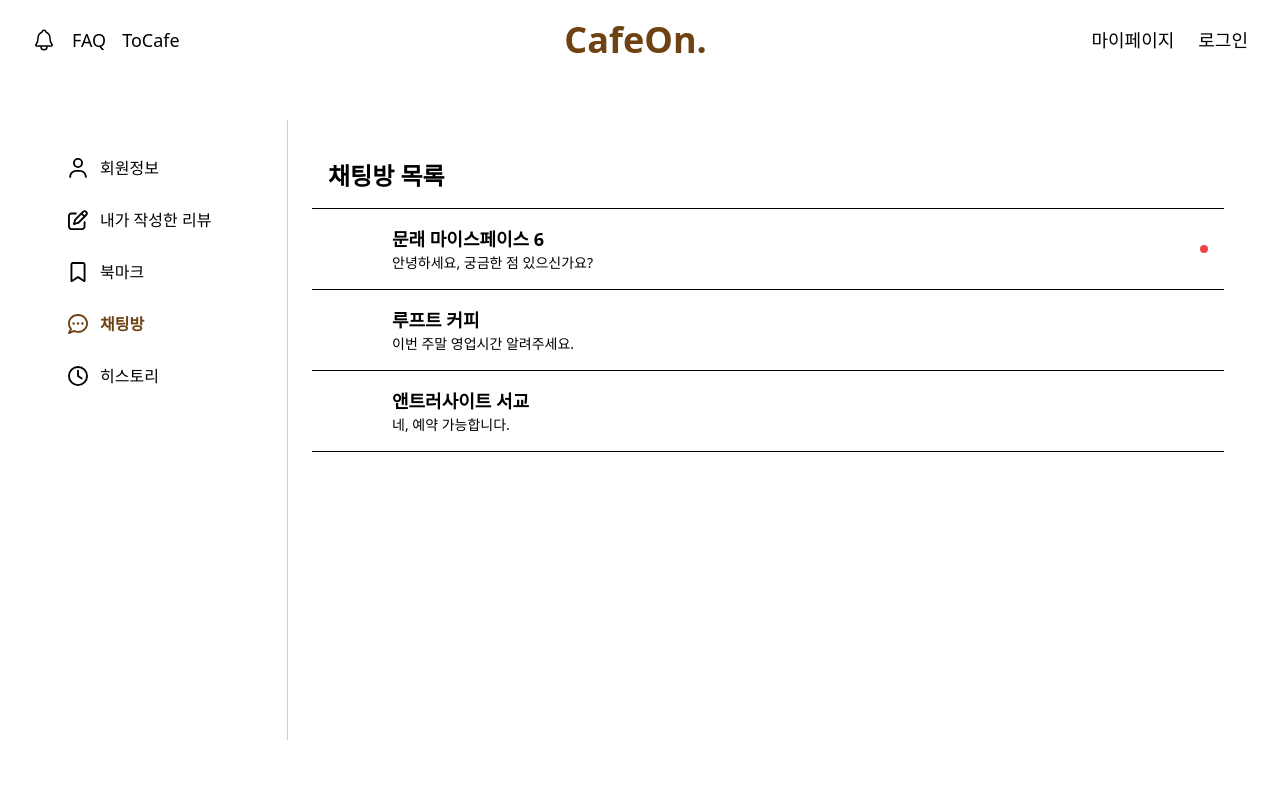
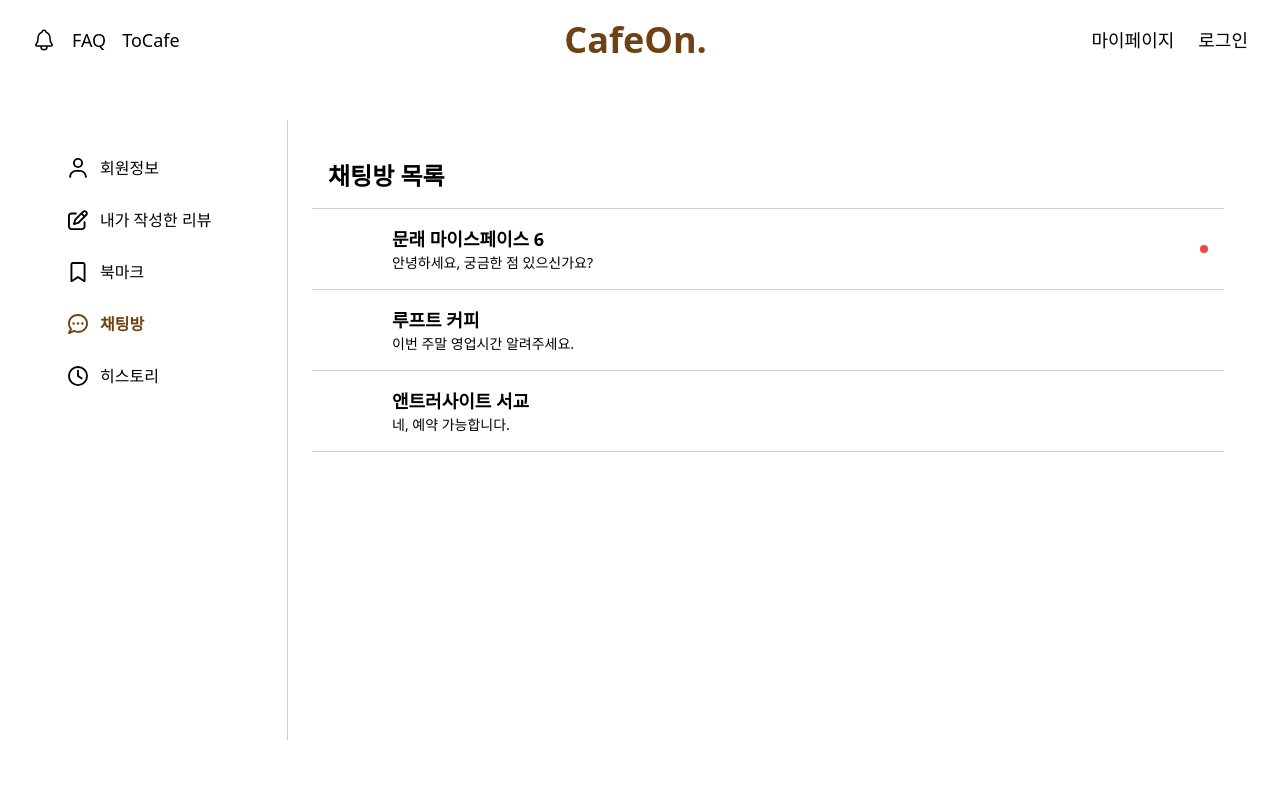
Before and after one commit to haminee01/Project_CafeOn, a Next.js app: page /mypage/chats in a window 1280 px wide. Shown: the top 800 px of the page. Built offline with nearby package versions, Linux system fonts and the light colour scheme.

Commit message:
feature: mypage 채팅방 UI

```diff
--- a/app/(mypage)/mypage/chats/[chatId]/page.tsx
+++ b/app/(mypage)/mypage/chats/[chatId]/page.tsx
@@ -253,7 +253,7 @@ const ChatRoomList: React.FC<{
 }> = ({ activeRoomId, onRoomClick }) => {
   return (
     <div className="w-full bg-white">
-      <h1 className="p-4 text-2xl font-bold border-b border-gray-200 text-gray-800">
+      <h1 className="p-4 text-2xl font-bold border-b border-[#CDCDCD] text-gray-800">
         채팅방 목록
       </h1>
       {DUMMY_CHAT_ROOMS.map((room) => (
@@ -265,7 +265,7 @@ const ChatRoomList: React.FC<{
                 ? "bg-[#F5F5F5] border-r-4 border-[#6E4213]"
                 : ""
             }
-            p-4 border-b border-gray-100 hover:bg-gray-50 cursor-pointer transition duration-150
+            p-4 border-b border-[#CDCDCD] hover:bg-gray-50 cursor-pointer transition duration-150
           `}
           onClick={() => onRoomClick(room.id)}
         >
--- a/src/components/chat/ChatRoomItem.tsx
+++ b/src/components/chat/ChatRoomItem.tsx
@@ -16,7 +16,7 @@ const ChatRoomItem: React.FC<ChatRoomItemProps> = ({
   return (
     <div
       onClick={onClick}
-      className={`flex items-center space-x-4 p-4 cursor-pointer hover:bg-gray-50 border-b border-gray-200 ${
+      className={`flex items-center space-x-4 p-4 cursor-pointer hover:bg-gray-50 border-b border-[#CDCDCD] ${
         isUnread ? "bg-gray-100" : ""
       }`}
     >
--- a/src/components/chat/ChatRoomList.tsx
+++ b/src/components/chat/ChatRoomList.tsx
@@ -43,7 +43,7 @@ const ChatRoomList: React.FC = () => {
 
   return (
     <div className="w-full">
-      <h1 className="p-4 text-2xl font-bold border-b border-gray-200">
+      <h1 className="p-4 text-2xl font-bold border-b border-[#CDCDCD]">
         채팅방 목록
       </h1>
       {dummyChatRooms.map((room) => (
```
